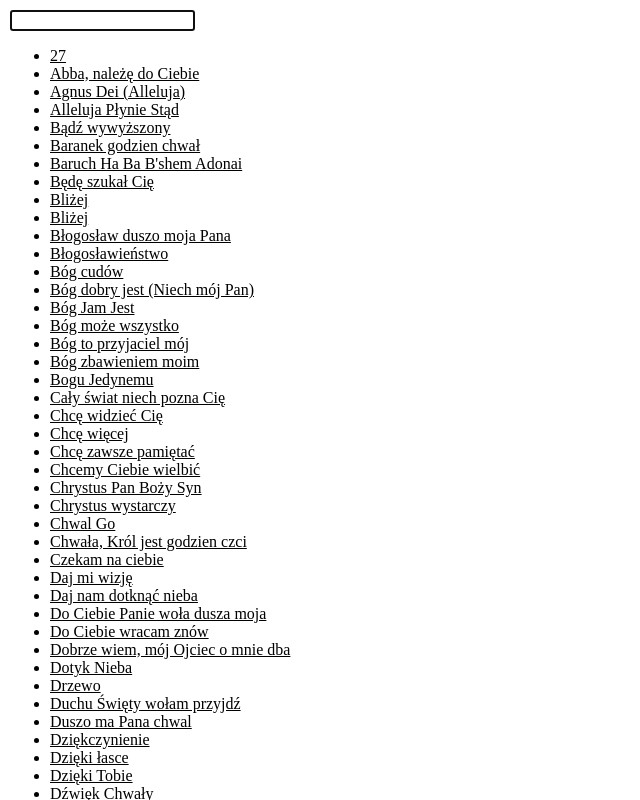
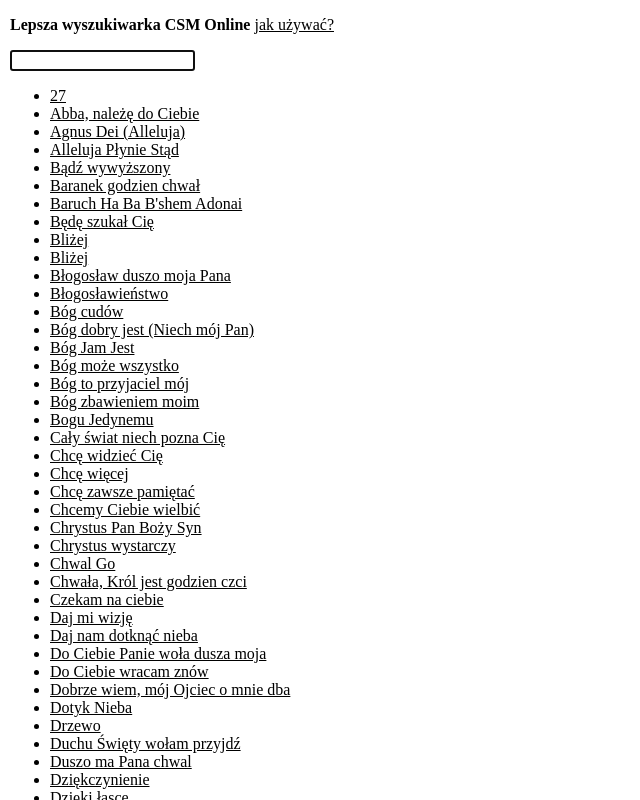
Before and after one commit to AleksanderGrzybowski/csmsearch, a React (Create React App) app in the folder csmsearch/: page / in a window 1280 px wide. Shown: the top 800 px of the page, without its empty margins (0-640 px from the left). Built offline with nearby package versions, Linux system fonts and the light colour scheme.

Commit message:
Help text

```diff
--- a/csmsearch/src/App.js
+++ b/csmsearch/src/App.js
@@ -21,7 +21,8 @@ class App extends Component {
     super(props);
 
     this.state = {
-      text: ''
+      text: '',
+      helpVisible: false
     };
   }
 
@@ -33,10 +34,17 @@ class App extends Component {
      this.setState({text: event.target.value})
   }
 
+  toggleHelpVisible = () => {
+     this.setState({helpVisible: !this.state.helpVisible})
+  }
+
   handleKeyDown = event => {
-     const filteredSongs = this.filterSongs();
+     if (event.key === "Escape") {
+       this.setState({text: ''});
+     }
      if (event.key === "Enter") {
-         window.open(filteredSongs[0].url);
+       const filteredSongs = this.filterSongs();
+       window.open(filteredSongs[0].url);
      }
   }
 
@@ -45,10 +53,22 @@ class App extends Component {
       <li key={song.url}>
         <a href={song.url}>{song.title}</a>
       </li>
-    )
+    );
+
+    const titleText = <p>
+      <b>Lepsza wyszukiwarka CSM Online</b>&nbsp;
+      <u style={{cursor: 'pointer'}} onClick={this.toggleHelpVisible}>jak używać?</u>
+    </p>;
+
+    const helpText = <div>
+      <p>Zacznij pisać (wystarczy fragment tytułu), klawisz ENTER otwiera pierwszy znaleziony wynik na liście, ESC czyści.</p>
+      <p>Niektóre utwory nie mają wideo tutoriali - w takim przypadku pokaże się błąd 404.</p>
+    </div>;
 
     return (
       <div>
+      {titleText}
+      {this.state.helpVisible && helpText}
       <input autoFocus type="text" value={this.state.text} onChange={this.handleTextChange} onKeyDown={this.handleKeyDown} />
       <ul>
           {songs}
```
